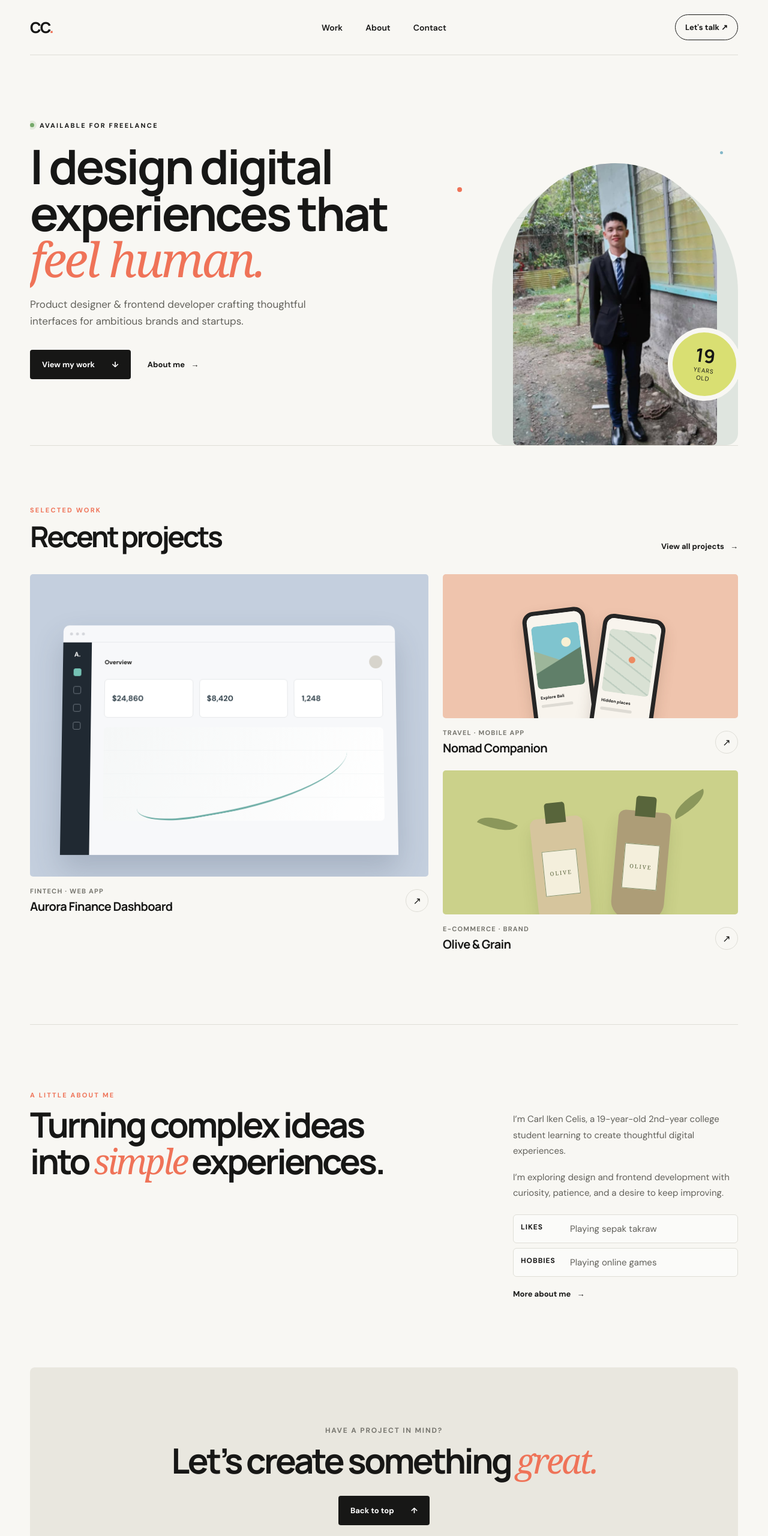
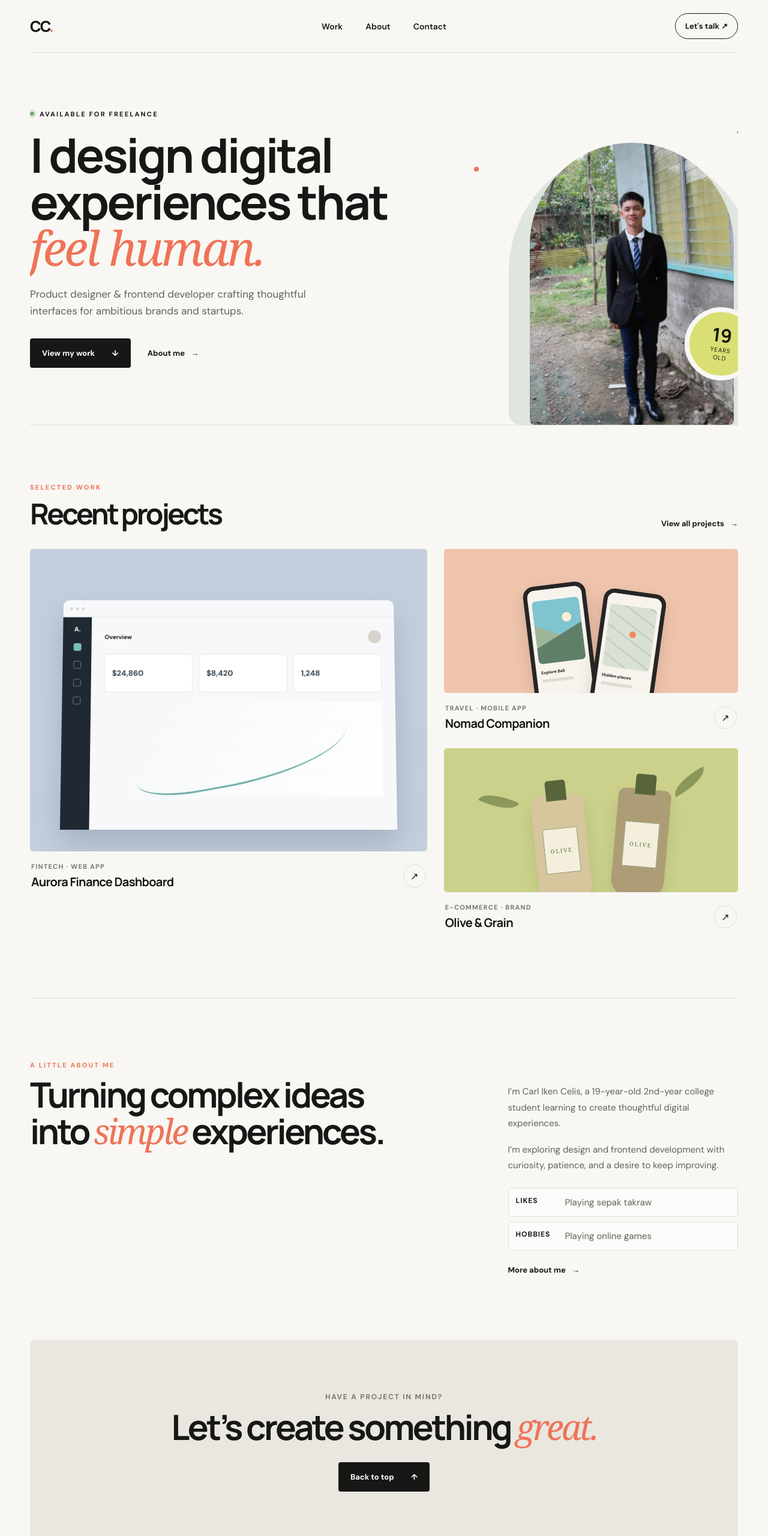
Before and after one commit to carlikencelis-web/CELIS-project-1, a plain HTML site: page index.html in a window 1280 px wide. Shown: the top 2560 px of the page at 60% size. Drawn offline with Linux system fonts and the light colour scheme.

Commit message:
improve portfolio layout and spacing

```diff
--- a/styles.css
+++ b/styles.css
@@ -40,7 +40,7 @@ footer {
 }
 
 .site-header {
-  height: 92px;
+  height: 88px;
   display: grid;
   grid-template-columns: 1fr auto 1fr;
   align-items: center;
@@ -92,11 +92,17 @@ footer {
 }
 
 .hero {
-  min-height: 650px;
+  min-height: 620px;
   display: grid;
   grid-template-columns: 53% 47%;
+  column-gap: 28px;
   align-items: center;
   overflow: hidden;
+}
+
+.hero-copy {
+  max-width: 610px;
+  padding: 48px 0;
 }
 
 .eyebrow,
@@ -137,7 +143,7 @@ h2 {
 
 h1 {
   max-width: 690px;
-  margin-bottom: 22px;
+  margin-bottom: 24px;
   font-size: clamp(58px, 6.2vw, 82px);
   line-height: .98;
 }
@@ -151,7 +157,7 @@ h2 em {
 
 .hero-description {
   max-width: 470px;
-  margin-bottom: 34px;
+  margin-bottom: 32px;
   color: #62615b;
   font-size: 17px;
   line-height: 1.65;
@@ -296,7 +302,7 @@ h2 em {
 .dot-two { right: 25px; top: 30px; width: 5px; height: 5px; background: var(--blue); }
 
 .work-section {
-  padding: 100px 0 120px;
+  padding: 96px 0 112px;
   border-top: 1px solid var(--line);
 }
 
@@ -304,7 +310,7 @@ h2 em {
   display: flex;
   justify-content: space-between;
   align-items: end;
-  margin-bottom: 38px;
+  margin-bottom: 34px;
 }
 
 .section-kicker {
@@ -323,7 +329,7 @@ h2 em {
 .projects-grid {
   display: grid;
   grid-template-columns: 1.35fr 1fr;
-  gap: 24px;
+  gap: 28px;
 }
 
 .project-card {
@@ -349,7 +355,7 @@ h2 em {
   display: flex;
   justify-content: space-between;
   align-items: center;
-  padding-top: 17px;
+  padding: 18px 2px 0;
 }
 
 .project-info p {
@@ -631,14 +637,14 @@ h2 em {
 .leaf-two { right: 10%; top: 18%; transform: rotate(-28deg); }
 
 .about-section {
-  padding: 110px 0;
+  padding: 104px 0;
   border-top: 1px solid var(--line);
 }
 
 .about-layout {
   display: grid;
   grid-template-columns: 1.15fr .65fr;
-  gap: 12%;
+  gap: 10%;
   align-items: start;
 }
 
@@ -648,7 +654,7 @@ h2 em {
 }
 
 .about-copy {
-  padding-top: 8px;
+  padding-top: 12px;
   color: #62615b;
   font-size: 15px;
   line-height: 1.75;
@@ -661,7 +667,7 @@ h2 em {
 .profile-interests {
   display: grid;
   gap: 8px;
-  margin: 22px 0 8px;
+  margin: 24px 0 12px;
 }
 
 .profile-interests p {
@@ -692,12 +698,12 @@ h2 em {
 }
 
 .contact-section {
-  min-height: 360px;
+  min-height: 340px;
   display: flex;
   flex-direction: column;
   align-items: center;
   justify-content: center;
-  margin-bottom: 30px;
+  margin: 0 auto 36px;
   border-radius: 8px;
   background: #e9e7df;
   text-align: center;
@@ -786,7 +792,12 @@ footer p {
   .hero {
     min-height: auto;
     grid-template-columns: 1fr;
-    padding-top: 60px;
+    padding-top: 44px;
+  }
+
+  .hero-copy {
+    max-width: 560px;
+    padding: 32px 0 18px;
   }
 
   h1 {
@@ -800,7 +811,7 @@ footer p {
   .portrait-wrap {
     width: 100%;
     height: 470px;
-    margin-top: 30px;
+    margin-top: 18px;
     justify-self: center;
     transform: scale(.82);
     transform-origin: center bottom;
@@ -821,11 +832,13 @@ footer p {
   }
 
   .work-section {
-    padding: 78px 0;
+    padding: 72px 0 82px;
   }
 
   .section-heading {
     align-items: start;
+    gap: 20px;
+    margin-bottom: 28px;
   }
 
   .section-heading h2,
@@ -836,6 +849,7 @@ footer p {
 
   .projects-grid {
     grid-template-columns: 1fr;
+    gap: 32px;
   }
 
   .project-large {
@@ -848,7 +862,7 @@ footer p {
   }
 
   .about-section {
-    padding: 78px 0;
+    padding: 72px 0;
   }
 
   .about-layout {
@@ -857,7 +871,8 @@ footer p {
   }
 
   .contact-section {
-    min-height: 320px;
+    min-height: 300px;
+    margin-bottom: 24px;
   }
 
   footer {
```
